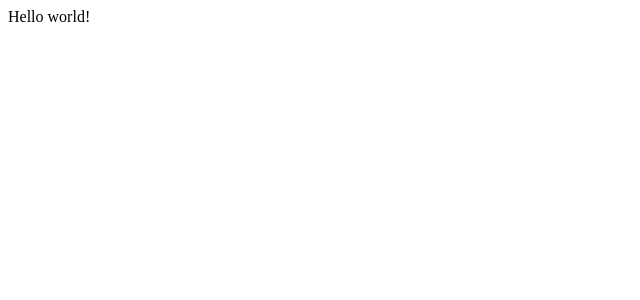
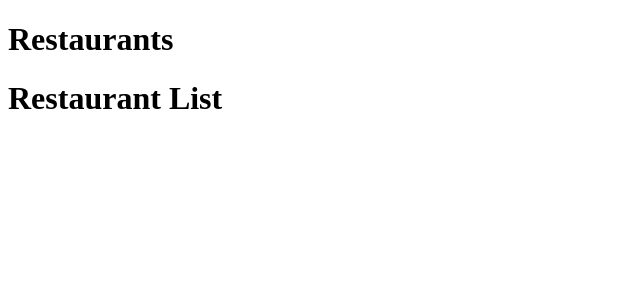
Before and after one commit to sixshootercat/grub-rater, a React (Create React App) app: page / in a window 1280 px wide. Shown: the top 300 px of the page, without its empty margins (0-640 px from the left). Built offline with nearby package versions, Linux system fonts and the light colour scheme.

Commit message:
Configures eslint rules to ignore some errors; creates some base components

```diff
--- a/src/App.tsx
+++ b/src/App.tsx
@@ -1,8 +1,9 @@
 import React, { FunctionComponent } from "react";
+import { RestaurantScreen } from "./components";
 
 const App: FunctionComponent = () => (
   <div>
-    Hello world!
+    <RestaurantScreen />
   </div>
 );
 
--- /dev/null
+++ b/src/components/RestaurantList/index.tsx
@@ -0,0 +1,7 @@
+import React, { FunctionComponent } from "react";
+
+export const RestaurantList: FunctionComponent = () => (
+  <div>
+    <h1>Restaurant List</h1>
+  </div>
+);
--- /dev/null
+++ b/src/components/RestaurantScreen/index.tsx
@@ -0,0 +1,9 @@
+import React, { FunctionComponent } from "react";
+import { RestaurantList } from "../RestaurantList";
+
+export const RestaurantScreen: FunctionComponent = () => (
+  <div>
+    <h1>Restaurants</h1>
+    <RestaurantList />
+  </div>
+);
--- /dev/null
+++ b/src/components/index.ts
@@ -0,0 +1,2 @@
+export { RestaurantScreen } from "./RestaurantScreen";
+export { RestaurantList } from "./RestaurantList";
```
Also changed, not shown: .eslintrc.json, 1 other file (tests, documents, lock files or other folders).
